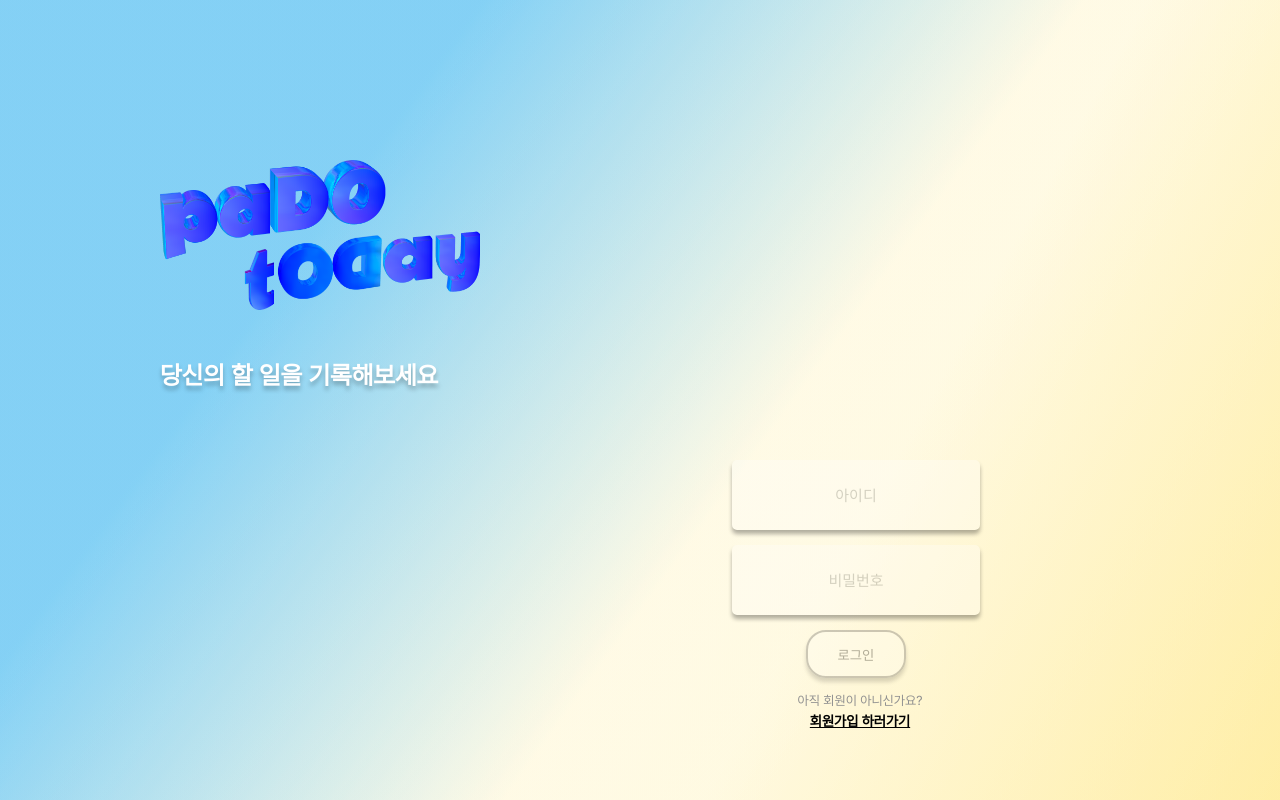
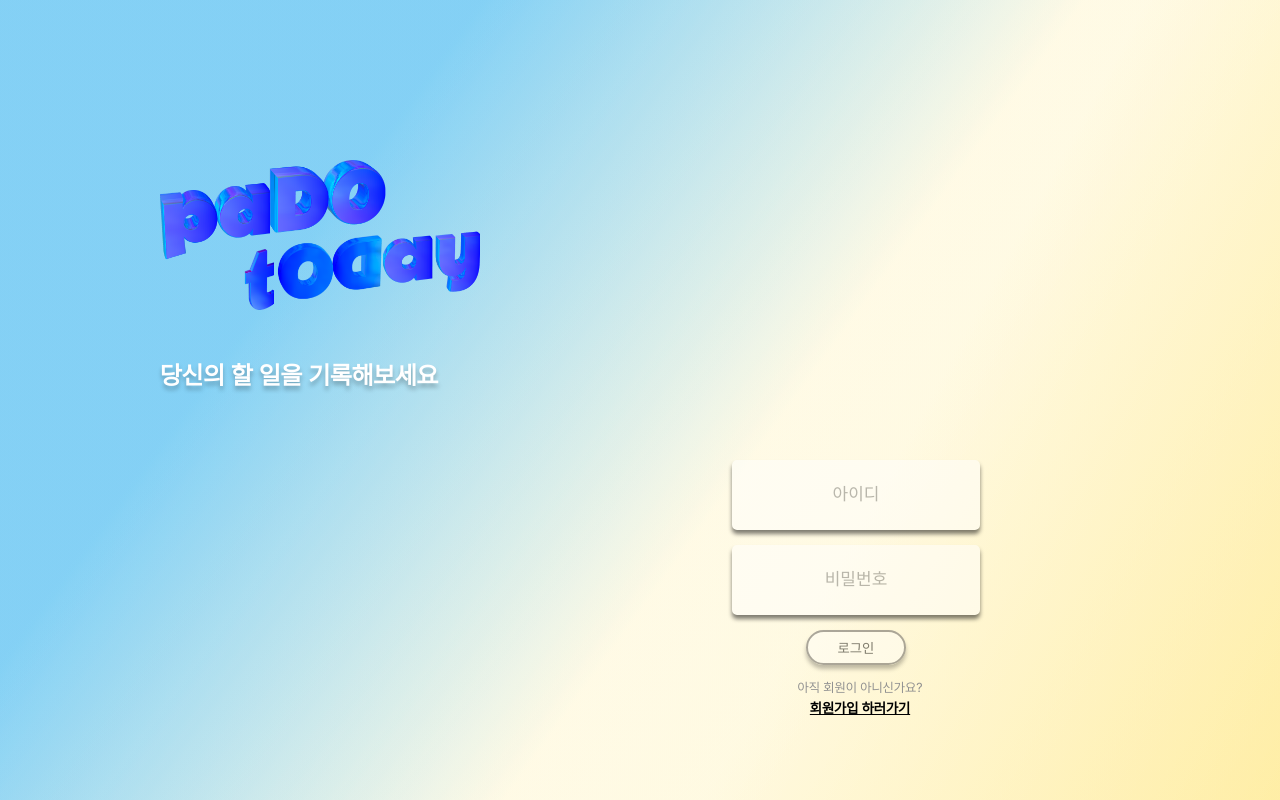
Before and after one commit to yminjuu/TodoList-Web, a React (Vite) app in the folder todo-list/: page / in a window 1280 px wide. Built offline with nearby package versions, Linux system fonts and the light colour scheme.

Commit message:
캘린더 마무리

```diff
--- a/todo-list/src/components/styledComponents.js
+++ b/todo-list/src/components/styledComponents.js
@@ -70,20 +70,20 @@ export const Input = styled.input`
   flex-shrink: 0;
   border-radius: 5px;
   border: 2px solid #fff;
-  opacity: 0.3;
+  opacity: 0.5;
   background: #fff;
   box-shadow: 0px 4px 4px 0px #000;
   text-align: center;
-  font-size: 15px;
+  font-size: 17px;
 `;
 
 export const SubmitButton = styled.button`
   width: 100px;
-  height: 48px;
+  height: 35px;
   flex-shrink: 0;
   border-radius: 20px;
   border: 2px solid #595656;
-  opacity: 0.3;
+  opacity: 0.5;
   background: rgba(255, 255, 255, 0.8);
   box-shadow: 0px 4px 4px 0px rgba(0, 0, 0, 0.5);
   text-align: center;
--- a/todo-list/src/pages/home.jsx
+++ b/todo-list/src/pages/home.jsx
@@ -23,8 +23,8 @@ const Home = () => {
   `;
 
   const Logo = styled.img`
-    width: 180px;
-    height: 70px;
+    width: 200px;
+    height: 90px;
     background: transparent;
   `;
 
@@ -104,7 +104,7 @@ const Home = () => {
     box-shadow: 0px 4px 4px 0px rgba(0, 0, 0, 0.25);
     padding: 10px;
     font-size: 15px;
-    color: #b0b0b0;
+    color: #6f6f6f;
     font-family: Pretendard;
     font-style: normal;
     font-weight: 400;
```
